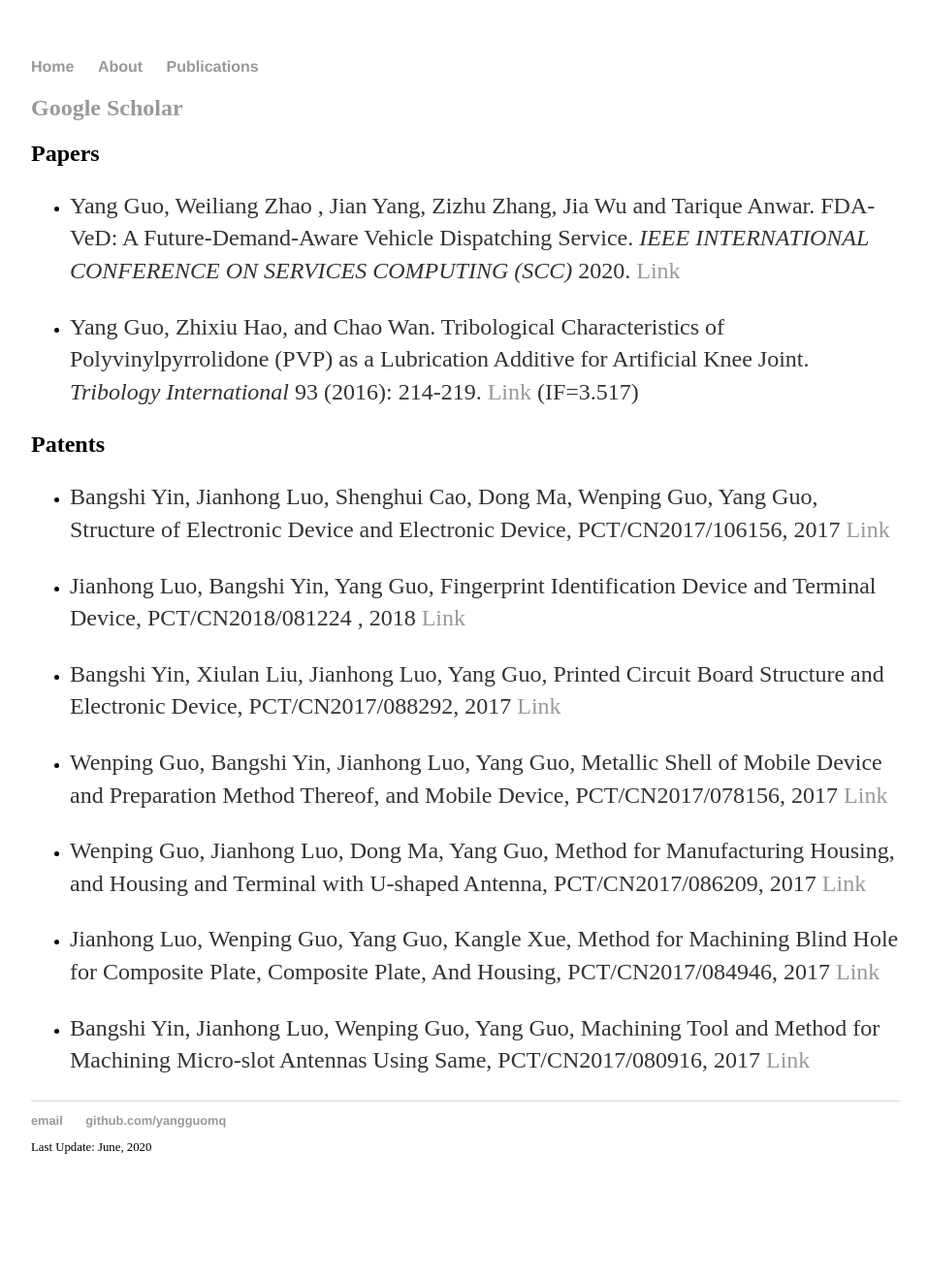
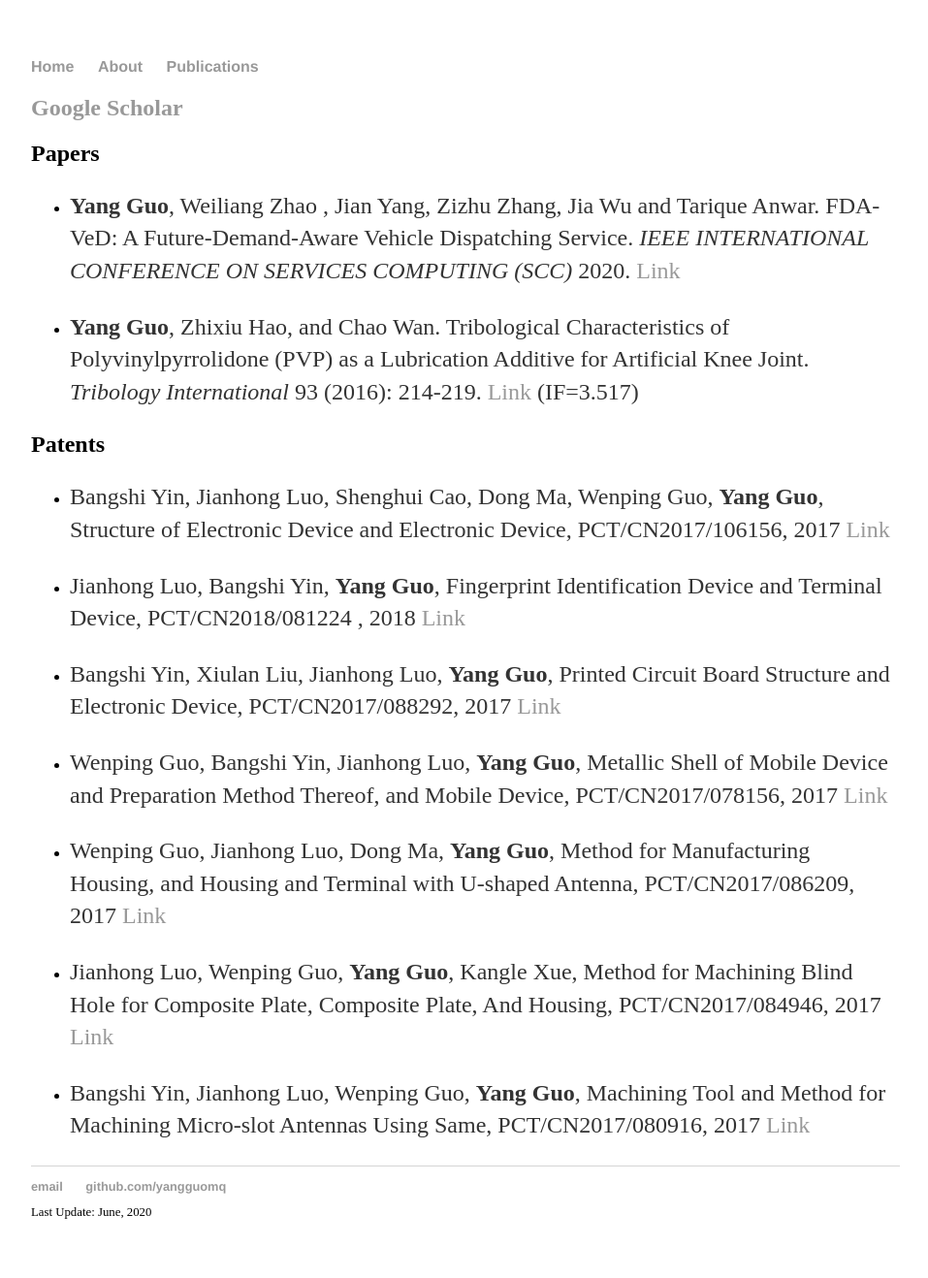
Before and after one commit to yangguomq/yangguomq.github.io, a Jekyll site: the page built from publication/index.md, in a window 1280 px wide. Shown: the whole page at 97% size, without its empty margins (160-1117 px from the left). Built offline with Jekyll 4.4.1, drawn with Linux system fonts in a browser that asks for light colours; before the commit the page ends 1251 px from its top, so only the background shows below that.

```diff
--- a/publication/index.md
+++ b/publication/index.md
@@ -7,22 +7,22 @@ title: "Publications"
 
 ## Papers
 
-- Yang Guo, Weiliang Zhao , Jian Yang, Zizhu Zhang, Jia Wu and Tarique Anwar. FDA-VeD: A Future-Demand-Aware Vehicle Dispatching Service. *IEEE INTERNATIONAL CONFERENCE ON SERVICES COMPUTING (SCC)* 2020. [Link](../files/FDA-VeD SCC 2020_Camera Ready.pdf)
+- **Yang Guo**, Weiliang Zhao , Jian Yang, Zizhu Zhang, Jia Wu and Tarique Anwar. FDA-VeD: A Future-Demand-Aware Vehicle Dispatching Service. *IEEE INTERNATIONAL CONFERENCE ON SERVICES COMPUTING (SCC)* 2020. [Link](../files/FDA-VeD SCC 2020_Camera Ready.pdf)
 
-- Yang Guo, Zhixiu Hao, and Chao Wan. Tribological Characteristics of Polyvinylpyrrolidone (PVP) as a Lubrication Additive for Artificial Knee Joint. *Tribology International* 93 (2016): 214-219. [Link](https://doi.org/10.1016/j.triboint.2015.08.043) (IF=3.517)
+- **Yang Guo**, Zhixiu Hao, and Chao Wan. Tribological Characteristics of Polyvinylpyrrolidone (PVP) as a Lubrication Additive for Artificial Knee Joint. *Tribology International* 93 (2016): 214-219. [Link](https://doi.org/10.1016/j.triboint.2015.08.043) (IF=3.517)
 
 ## Patents
 
-- Bangshi Yin, Jianhong Luo, Shenghui Cao, Dong Ma, Wenping Guo, Yang Guo, Structure of Electronic Device and Electronic Device, PCT/CN2017/106156, 2017 [Link](https://patentscope.wipo.int/search/en/detail.jsf;jsessionid=FC91D5A439BB92D52C5880DC76C00EC3.wapp2nC?docId=WO2019071603&recNum=1884&office=&queryString=&prevFilter=&sortOption=Pub+Date+Desc&maxRec=74690808)
+- Bangshi Yin, Jianhong Luo, Shenghui Cao, Dong Ma, Wenping Guo, **Yang Guo**, Structure of Electronic Device and Electronic Device, PCT/CN2017/106156, 2017 [Link](https://patentscope.wipo.int/search/en/detail.jsf;jsessionid=FC91D5A439BB92D52C5880DC76C00EC3.wapp2nC?docId=WO2019071603&recNum=1884&office=&queryString=&prevFilter=&sortOption=Pub+Date+Desc&maxRec=74690808)
 
-- Jianhong Luo, Bangshi Yin, Yang Guo, Fingerprint Identification Device and Terminal Device, PCT/CN2018/081224 , 2018 [Link](https://patentscope.wipo.int/search/en/detail.jsf;jsessionid=015B0527ABCAE7B35821918933FC5C2B.wapp2nB?docId=WO2018177387&recNum=2281&office=&queryString=&prevFilter=&sortOption=Pub+Date+Desc&maxRec=71152078)
+- Jianhong Luo, Bangshi Yin, **Yang Guo**, Fingerprint Identification Device and Terminal Device, PCT/CN2018/081224 , 2018 [Link](https://patentscope.wipo.int/search/en/detail.jsf;jsessionid=015B0527ABCAE7B35821918933FC5C2B.wapp2nB?docId=WO2018177387&recNum=2281&office=&queryString=&prevFilter=&sortOption=Pub+Date+Desc&maxRec=71152078)
 
-- Bangshi Yin, Xiulan Liu, Jianhong Luo, Yang Guo,  Printed Circuit Board Structure and Electronic Device,  PCT/CN2017/088292, 2017 [Link](https://patentscope.wipo.int/search/en/detail.jsf?docId=WO2018171054&recNum=3&office=&queryString=IN%3A%28guo+yang+luo+jianhong%29&prevFilter=&sortOption=Pub+Date+Desc&maxRec=9)
+- Bangshi Yin, Xiulan Liu, Jianhong Luo, **Yang Guo**,  Printed Circuit Board Structure and Electronic Device,  PCT/CN2017/088292, 2017 [Link](https://patentscope.wipo.int/search/en/detail.jsf?docId=WO2018171054&recNum=3&office=&queryString=IN%3A%28guo+yang+luo+jianhong%29&prevFilter=&sortOption=Pub+Date+Desc&maxRec=9)
 
-- Wenping Guo, Bangshi Yin, Jianhong Luo, Yang Guo, Metallic Shell of Mobile Device and Preparation Method Thereof, and Mobile Device, PCT/CN2017/078156, 2017 [Link](https://patentscope.wipo.int/search/en/detail.jsf?docId=WO2018149016&recNum=4&office=&queryString=IN%3A%28guo+yang+luo+jianhong%29&prevFilter=&sortOption=Pub+Date+Desc&maxRec=9)
+- Wenping Guo, Bangshi Yin, Jianhong Luo, **Yang Guo**, Metallic Shell of Mobile Device and Preparation Method Thereof, and Mobile Device, PCT/CN2017/078156, 2017 [Link](https://patentscope.wipo.int/search/en/detail.jsf?docId=WO2018149016&recNum=4&office=&queryString=IN%3A%28guo+yang+luo+jianhong%29&prevFilter=&sortOption=Pub+Date+Desc&maxRec=9)
 
-- Wenping Guo, Jianhong Luo, Dong Ma, Yang Guo, Method for Manufacturing Housing, and Housing and Terminal with U-shaped Antenna, PCT/CN2017/086209, 2017 [Link](https://patentscope.wipo.int/search/en/detail.jsf?docId=WO2018149047&recNum=5&office=&queryString=IN%3A%28guo+yang+luo+jianhong%29&prevFilter=&sortOption=Pub+Date+Desc&maxRec=9)
+- Wenping Guo, Jianhong Luo, Dong Ma, **Yang Guo**, Method for Manufacturing Housing, and Housing and Terminal with U-shaped Antenna, PCT/CN2017/086209, 2017 [Link](https://patentscope.wipo.int/search/en/detail.jsf?docId=WO2018149047&recNum=5&office=&queryString=IN%3A%28guo+yang+luo+jianhong%29&prevFilter=&sortOption=Pub+Date+Desc&maxRec=9)
 
-- Jianhong Luo, Wenping Guo, Yang Guo, Kangle Xue, Method for Machining Blind Hole for Composite Plate, Composite Plate, And Housing, PCT/CN2017/084946, 2017 [Link](https://patentscope.wipo.int/search/en/detail.jsf?docId=WO2018137297&recNum=7&office=&queryString=IN%3A%28guo+yang+luo+jianhong%29&prevFilter=&sortOption=Pub+Date+Desc&maxRec=9)
+- Jianhong Luo, Wenping Guo, **Yang Guo**, Kangle Xue, Method for Machining Blind Hole for Composite Plate, Composite Plate, And Housing, PCT/CN2017/084946, 2017 [Link](https://patentscope.wipo.int/search/en/detail.jsf?docId=WO2018137297&recNum=7&office=&queryString=IN%3A%28guo+yang+luo+jianhong%29&prevFilter=&sortOption=Pub+Date+Desc&maxRec=9)
 
-- Bangshi Yin, Jianhong Luo, Wenping Guo, Yang Guo, Machining Tool and Method for Machining Micro-slot Antennas Using Same, PCT/CN2017/080916, 2017 [Link](https://patentscope.wipo.int/search/en/detail.jsf?docId=WO2018137291&recNum=6&office=&queryString=IN%3A%28guo+yang+luo+jianhong%29&prevFilter=&sortOption=Pub+Date+Desc&maxRec=9)
+- Bangshi Yin, Jianhong Luo, Wenping Guo, **Yang Guo**, Machining Tool and Method for Machining Micro-slot Antennas Using Same, PCT/CN2017/080916, 2017 [Link](https://patentscope.wipo.int/search/en/detail.jsf?docId=WO2018137291&recNum=6&office=&queryString=IN%3A%28guo+yang+luo+jianhong%29&prevFilter=&sortOption=Pub+Date+Desc&maxRec=9)
```
